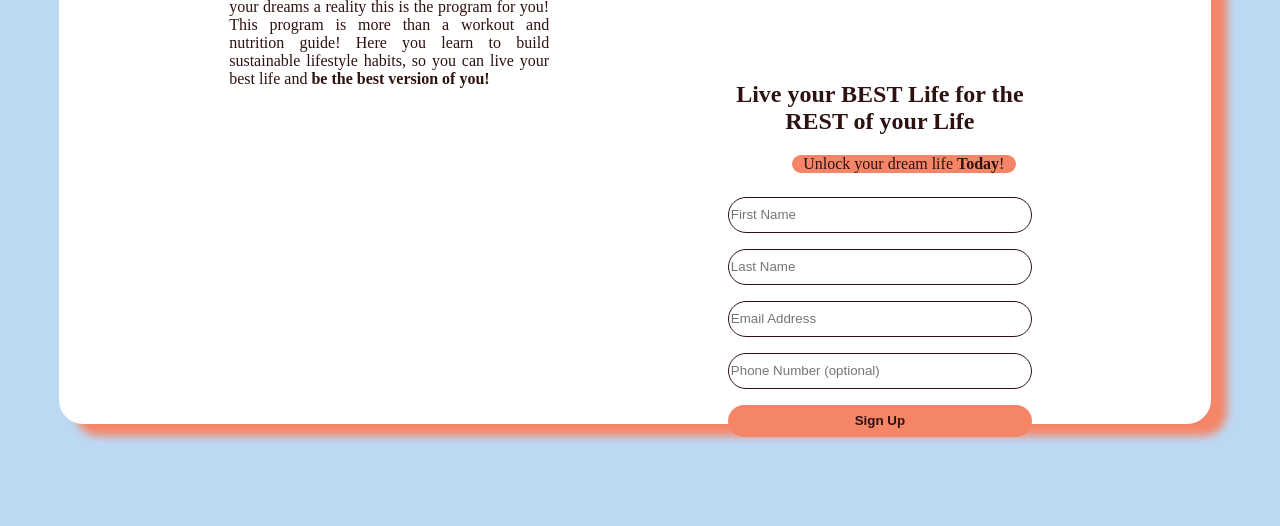
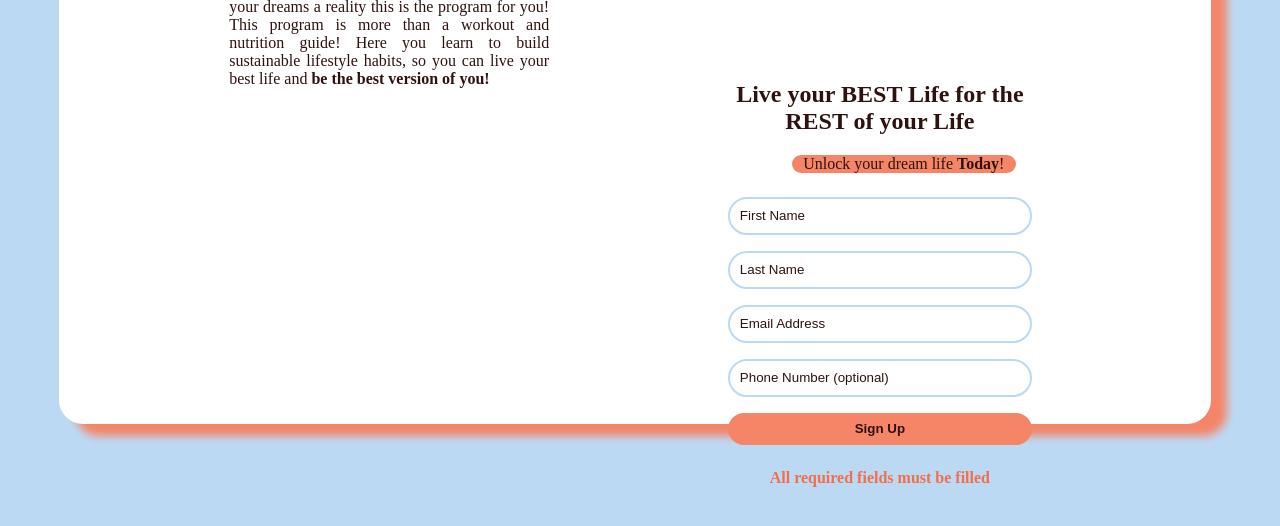
Before and after one commit to ChristalBell/elevation-landing, a plain HTML site: page index.html in a window 1280 px wide. Shown: the part 256-782 px from the top of the page. Drawn offline with Linux system fonts and the light colour scheme.

Commit message:
some error elements added

```diff
--- a/index.html
+++ b/index.html
@@ -49,6 +49,7 @@
                 placeholder="Phone Number (optional)"
               />
               <input type="button" value="Sign Up" class="button" />
+              <p class="error-message">All required fields must be filled</p>
             </form>
           </div>
         </div>
--- a/styles.css
+++ b/styles.css
@@ -61,11 +61,16 @@ a:hover {
 }
 
 input {
-  border: #2e120f solid 1.75px;
+  border: #bcd9f4 solid 2.5px;
   border-radius: 1.5rem;
   height: 2rem;
   margin: 0.5rem;
   outline: none;
+}
+
+input::placeholder {
+  padding-left: 0.5rem;
+  color: #2e120f;
 }
 
 .button {
@@ -82,6 +87,15 @@ input {
 }
 
 input:hover {
-  border: 2.5px solid #f58567;
+  border: 2.5px solid #2e120f;
   cursor: pointer;
 }
+
+.error {
+  border: #f16f4b solid 2px;
+}
+
+.error-message {
+  color: #f16f4b;
+  font-weight: 600;
+}
```
